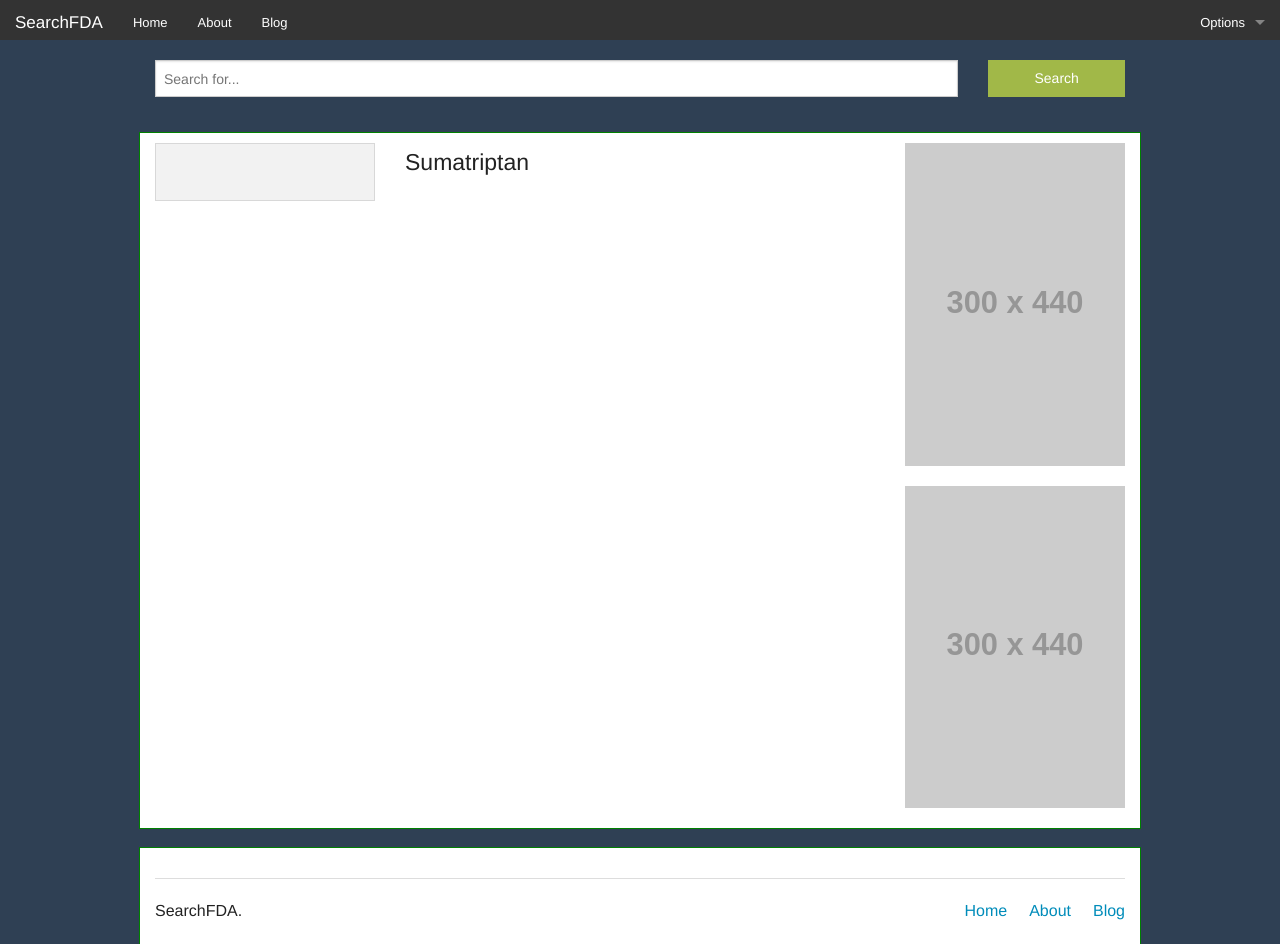
After one commit to asmoore/searchfda, a Flask app: template templates/recall.html in a window 1280 px wide. The commit adds this page. Run offline with Flask 2, Linux system fonts and the light colour scheme; the template is opened without the code that fills it, so the values that code supplies are empty; grey boxes labelled with a size stand in for pictures from a placeholder-image service; some libraries are stand-ins or nearby versions.

Commit message:
added recall.html formatting

```diff
--- a/app.py
+++ b/app.py
@@ -73,6 +73,15 @@ def results(search, category, view):
     return render_template('results.html', description=description, adverse_events=adverse_events, recalls=recalls)
 
 
+#Recalls page
+@app.route('/recall/')
+def search():
+    recalls = utils.fetch_recalls(search)
+    keys = recalls[0].keys()
+    values = recalls[0].values()
+    return render_template('recall.html', recalls=recalls[0])
+
+
 class Pagination(object):
 
     def __init__(self, page, per_page, total_count):
--- a/static/css/searchfda.css
+++ b/static/css/searchfda.css
@@ -167,3 +167,12 @@ h3[id="home"] {
 	margin-left: 20px;
 	margin-right: 20px;
 }
+
+.label[id="list-label"] {
+	min-width:120px;
+}
+
+li[id="recall-list"] {
+	padding-bottom: 20px;
+	list-style: none;
+}
--- /dev/null
+++ b/templates/recall.html
@@ -0,0 +1,77 @@
+{% extends "base.html" %}
+{% block content %}
+
+<link rel="stylesheet" href="{{ url_for('static', filename='css/barchart.css') }}" />
+
+<div class="row" id="search-row">
+
+  <div class="search-container">
+  	<div class="small-10 columns">
+      <input type="text" id="search-input" list="json-datalist" placeholder="Search for..." onkeydown="if (event.keyCode == 13) { search()}">
+      <datalist id="json-datalist"></datalist>
+    </div>
+    <div class="small-2 columns">
+      <span class="postfix" onclick="search()">Search</span>
+    </div>
+  </div>
+
+</div>
+
+<div class="row" id="results-row">
+
+  <div class="large-3 columns ">
+    <div class="panel">
+      <div class="section-container vertical-nav" data-section data-options="deep_linking: false; one_up: true">
+        <br>
+      </div>
+    </div>
+  </div>
+
+  <div class="large-6 columns">
+
+    <div class="row">
+      <div class="large-12 columns">
+        <h4>Sumatriptan</h4>
+        <li id="recall-list">
+        {% for key, value in recalls.iteritems() %}
+          {% if value|length>40 %}
+            <br>
+            <span class="label" id="list-label">{{ key }}</span> <br> {{ value }}
+          {% else %}
+            <br>
+            <span class="label" id="list-label">{{ key }}</span> {{ value }}
+          {% endif %}
+          <br>
+        {% endfor %}
+        </li>
+      </div>
+    </div>
+
+  </div>
+
+  <aside class="large-3 columns hide-for-small">
+  	<p><img src="http://placehold.it/300x440&text=[ad]"/></p>
+  	<p><img src="http://placehold.it/300x440&text=[ad]"/></p>
+  </aside>
+
+</div>
+
+<footer class="row" id="footer-row">
+<div class="large-12 columns">
+  <hr/>
+  <div class="row">
+    <div class="large-5 columns">
+      <p>SearchFDA.</p>
+    </div>
+    <div class="large-7 columns">
+      <ul class="inline-list right">
+        <li><a href="#">Home</a></li>
+        <li><a href="#">About</a></li>
+        <li><a href="#">Blog</a></li>
+      </ul>
+    </div>
+  </div>
+</div>
+</footer>
+
+{% endblock %}
--- a/utils.py
+++ b/utils.py
@@ -85,14 +85,14 @@ def fetch_recalls(search):
     """
     limit="1";
     api_key = "QxCHqxHE1kHDwbBFj2WRh3w8y3aepivT42vgCQDH"
-    search = "openfda.substance_name:"+search
+    search = "openfda.substance_name:"
     count = "openfda.manufacturer_name.exact"
     openfda_url = ''.join(["https://api.fda.gov/drug/enforcement.json?",
         "api_key=",api_key,
         "&search=",search,
         "&count=",count,
         "&limit=",limit])
-    print openfda_url
+    openfda_url = "https://api.fda.gov/drug/enforcement.json?search=report_date:[20040101+TO+20131231]&limit=1"
     response = urllib2.urlopen(openfda_url)
     jdata = json.load(response)
 
```
